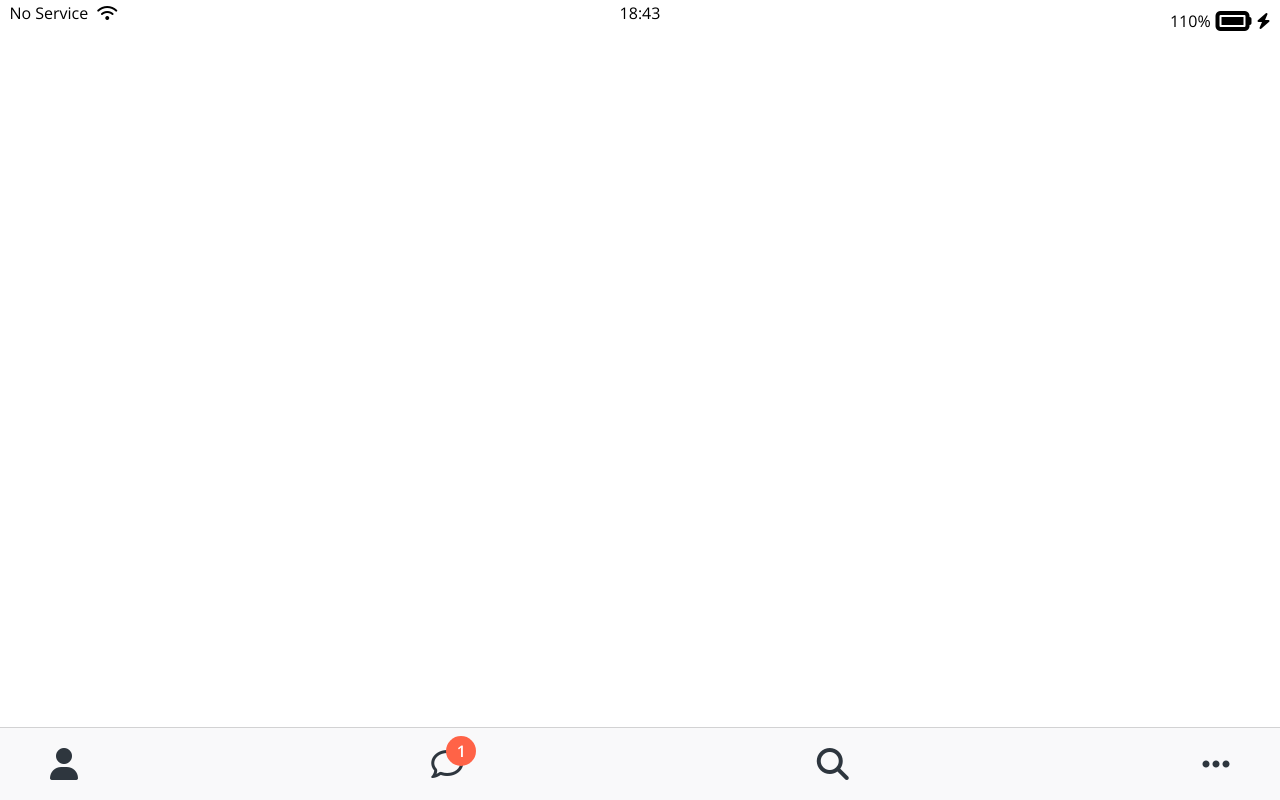
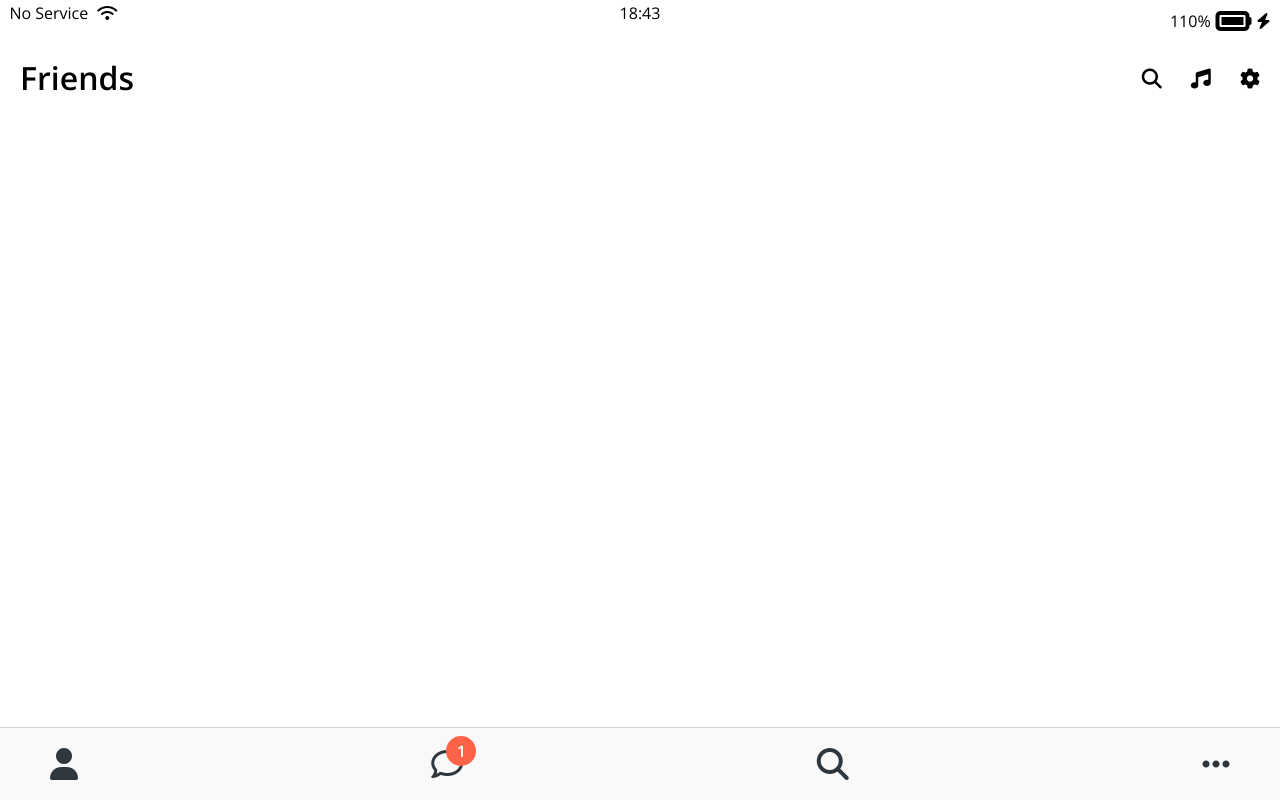
Before and after one commit to Park-min-hyoung/cocoaTalk, a plain HTML site: page friends.html in a window 1280 px wide. Drawn offline with nearby package versions, Linux system fonts and the light colour scheme.

Commit message:
friends 페이지 작업중: Screen Header

```diff
--- /dev/null
+++ b/css/components/screen-header.css
@@ -0,0 +1,15 @@
+.screen-header {
+  display: flex;
+  justify-content: space-between;
+  align-items: center;
+  padding: 20px;
+}
+
+.screen-header__title {
+  font-size: 32px;
+  font-weight: 600;
+}
+
+.screen-header__icons span {
+  margin-left: 25px;
+}
--- a/css/styles.css
+++ b/css/styles.css
@@ -6,6 +6,7 @@
 /* Components */
 @import "components/status-bar.css";
 @import "components/nav-bar.css";
+@import "components/screen-header.css";
 
 /* Screens */
 @import "screens/login.css";
--- a/friends.html
+++ b/friends.html
@@ -27,6 +27,15 @@
         <i class="fas fa-bolt"></i>
       </div>
     </div>
+
+    <header class="screen-header">
+      <h1 class="screen-header__title">Friends</h1>
+      <div class="screen-header__icons">
+        <span><i class="fas fa-search fa-lg"></i> </span>
+        <span><i class="fas fa-music fa-lg"></i></span>
+        <span><i class="fas fa-cog fa-lg"></i></span>
+      </div>
+    </header>
 
     <nav class="nav">
       <ul class="nav__list">
```
